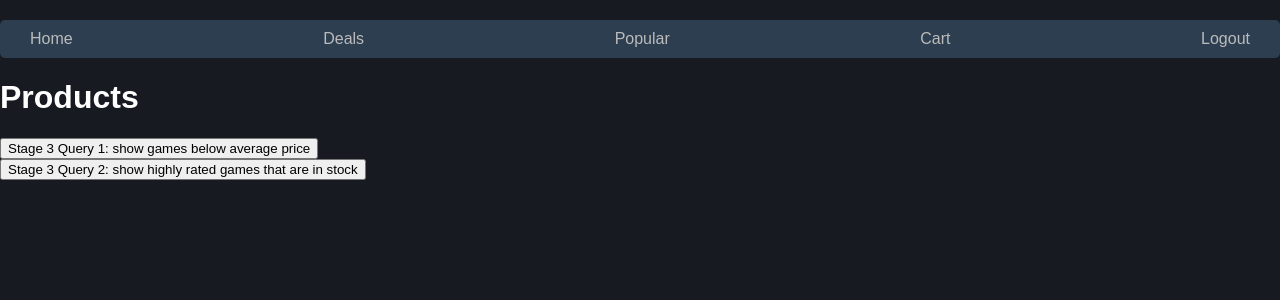
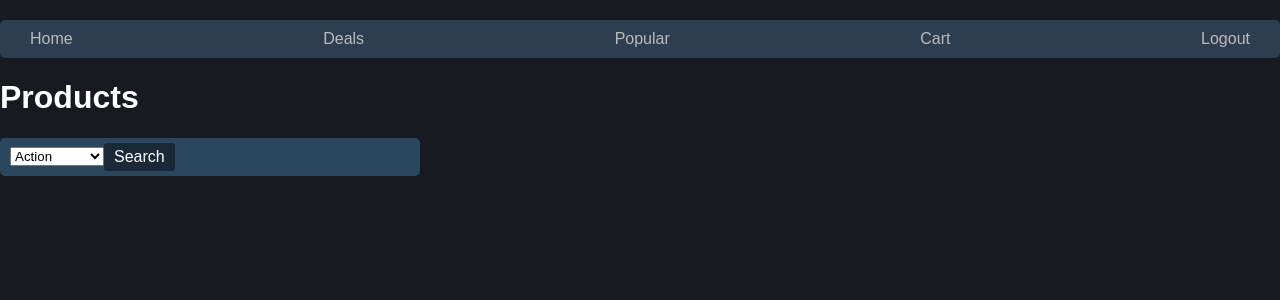
Before and after one commit to cs411-alawini/sp23-cs411-team005-popTarts, a Flask app: page /products in a window 1280 px wide. Shown: the part 70-370 px from the top of the page. Run offline with Flask 3, Linux system fonts and the light colour scheme; the visitor is signed in with stand-in values (Sample User, id 1); data that the repository does not hold is empty.

Commit message:
added genre filtering

```diff
--- a/full-flaskapp/products/products.py
+++ b/full-flaskapp/products/products.py
@@ -22,6 +22,7 @@ def get_search_term():
     if 'username' not in session:
         return redirect(url_for('login.login'))
     # text = request.form['search'].lower().strip()
+    genre = request.args.get('search_genre', default='', type=str)
     text = request.args.get('search', default='', type=str)
     page = request.args.get('page', default=1, type=int)
     current_app.logger.info('search text : '+text)
@@ -31,37 +32,31 @@ def get_search_term():
     cur = mysql.connection.cursor()
     cur.execute("SELECT COUNT(*) FROM Products")
     total_products = cur.fetchone()[0]
-    cur.execute("""SELECT p.productId, p.name, p.imageLink, i.price, AVG(r.rating), i.discount
-                FROM Products p LEFT JOIN Inventory i ON p.productId = i.productId
-                LEFT JOIN Reviews r ON p.productId = r.productId WHERE name LIKE '%%{}%%'
-                GROUP BY p.productId ORDER BY p.productId LIMIT %s,%s""".format(text), (start_index, products_per_page))
-    #cur.execute("""SELECT p.productId, p.name, p.imageLink, i.price, AVG(r.rating)
-                # FROM Products p NATURAL JOIN Inventory i NATURAL JOIN Reviews r
-                # WHERE name LIKE '%%{}%%' GROUP BY p.productId ORDER BY p.productId
-                # LIMIT %s,%s""".format(text), (start_index, products_per_page))
+    if text == '':
+        cur.execute("""SELECT p.productId, p.name, p.imageLink, i.price, AVG(r.rating), i.discount
+                    FROM Products p LEFT JOIN Inventory i ON p.productId = i.productId
+                    LEFT JOIN Reviews r ON p.productId = r.productId LEFT JOIN GameType g on p.productId = g.productId
+                    WHERE g.genre = %s
+                    GROUP BY p.productId ORDER BY AVG(r.rating) DESC , p.productId LIMIT %s,%s
+                    """, (genre, start_index, products_per_page))
+        products = cur.fetchall()
+        products = list(map(translate_game_info, products))
+        return render_template('products.html',  products=products, total_products=total_products,
+                           products_per_page=products_per_page, current_page=page,search_genre=text)
+    else:
+        cur.execute("""SELECT p.productId, p.name, p.imageLink, i.price, AVG(r.rating), i.discount
+                    FROM Products p LEFT JOIN Inventory i ON p.productId = i.productId
+                    LEFT JOIN Reviews r ON p.productId = r.productId WHERE name LIKE '%%{}%%'
+                    GROUP BY p.productId ORDER BY p.productId LIMIT %s,%s""".format(text), (start_index, products_per_page))
+        #cur.execute("""SELECT p.productId, p.name, p.imageLink, i.price, AVG(r.rating)
+                    # FROM Products p NATURAL JOIN Inventory i NATURAL JOIN Reviews r
+                    # WHERE name LIKE '%%{}%%' GROUP BY p.productId ORDER BY p.productId
+                    # LIMIT %s,%s""".format(text), (start_index, products_per_page))
 
-    products = cur.fetchall()
-    products = list(map(translate_game_info,products))
-    return render_template('products.html',  products=products, total_products=total_products,
-                           products_per_page=products_per_page, current_page=page,search=text)
-
-
-# @products_bp.route('/products')
-# def products():
-
-#     page = request.args.get('page', default=1, type=int)
-#     products_per_page = request.args.get('products_per_page', default=20, type=int)
-#     start_index = (page - 1) * products_per_page
-#     end_index = start_index + products_per_page
-#     cur = mysql.connection.cursor()
-#     cur.execute("SELECT COUNT(*) FROM Products")
-#     total_products = cur.fetchone()[0]
-#     cur.execute("SELECT p.productId, p.name, p.imageLink, i.price, AVG(r.rating) FROM Products p NATURAL JOIN Inventory i NATURAL JOIN Reviews r GROUP BY p.productId ORDER BY p.productId LIMIT %s,%s", (start_index, products_per_page))
-#     products = cur.fetchall()
-#     current_app.logger.info(products)
-#     products = list(map(translate_game_info,products))
-#     return render_template('products.html',  products=products, total_products=total_products,
-#                            products_per_page=products_per_page, current_page=page)
+        products = cur.fetchall()
+        products = list(map(translate_game_info,products))
+        return render_template('products.html',  products=products, total_products=total_products,
+                            products_per_page=products_per_page, current_page=page,search=text)
 
 @products_bp.route('/products/filtered', methods=['GET'])
 def get_filtered():
@@ -104,18 +99,3 @@ LIMIT %s,%s""", (start_index, products_per_page))
     products = list(map(translate_game_info,products))
     return render_template('products.html',  products=products, total_products=total_products,
                            products_per_page=products_per_page, current_page=page)
-
-#this needs to be fixed to be the create operation
-# @products_bp.route('/')
-# def index():
-#     id = request.args.get('id')
-#     current_app.logger.info(id)
-#     cur = mysql.connection.cursor()
-#     cur.execute('SELECT * FROM Products WHERE productId = %s', [id])
-#     info = cur.fetchone()
-#     game_info = get_game_info(info)
-#     cur.execute('select price,discount from Inventory where productId = %s', [id])
-#     info = cur.fetchone()
-#     price_info= get_price_info(info)
-
-#     return render_template('cart.html', game_info=game_info,price_info = price_info)
--- a/full-flaskapp/templates/products.html
+++ b/full-flaskapp/templates/products.html
@@ -30,12 +30,27 @@
         <input name="search">
         <input type="submit" value = "Search operation: search games">
     </form> -->
-    <form action = "/products/filtered" method="GET">
+    <!-- <form action = "/products/filtered" method="GET">
         <input type = "submit" value = "Stage 3 Query 1: show games below average price" />
     </form>
     <form action = '/products/high-rating' method = "GET">
         <input type = "submit" value = "Stage 3 Query 2: show highly rated games that are in stock" />
-    </form>
+    </form> -->
+    <div class="search-box">
+        <select id = "search_genre">
+            <option value="Action">Action</option>
+            <option value="Free-to-play">Free-to-play</option>
+            <option value="Strategy">Strategy</option>
+            <option value="Adventure">Adventure</option>
+            <option value="Indie">Indie</option>
+            <option value="RPG">RPG</option>
+            <option value="Casual">Casual</option>
+            <option value="Simulation">Simulation</option>
+            <option value="Racing">Racing</option>
+            <option value="MMO">MMO</option>
+          </select>
+        <button onclick="search_genre()"><i class="fas fa-search"></i>Search</button>
+    </div>
     <div class="game-buttons">
         {% if current_page > 1 %}
     <a href="?page={{ current_page - 1 }}&search={{ search }}">Previous</a>
@@ -77,4 +92,9 @@
       const url = `/products?search=${query}`;
       window.location.href = url;
     }
+    function search_genre() {
+      const query = document.getElementById('search_genre').value;
+      const url = `/products?search_genre=${query}`;
+      window.location.href = url;
+    }
 </script>
```
